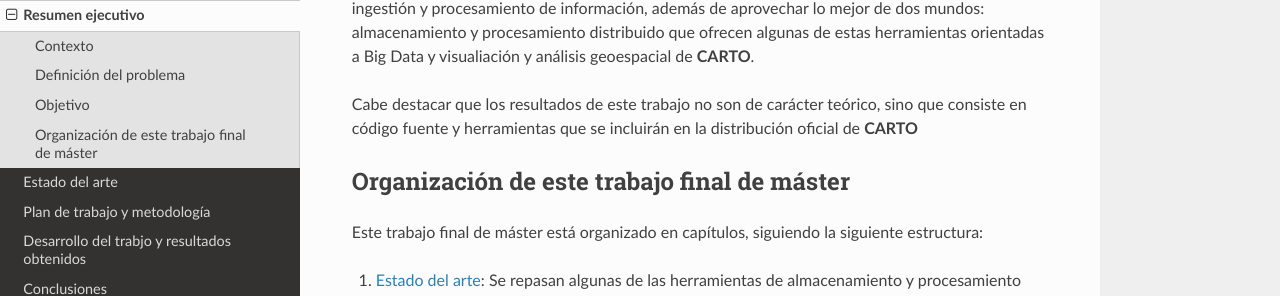
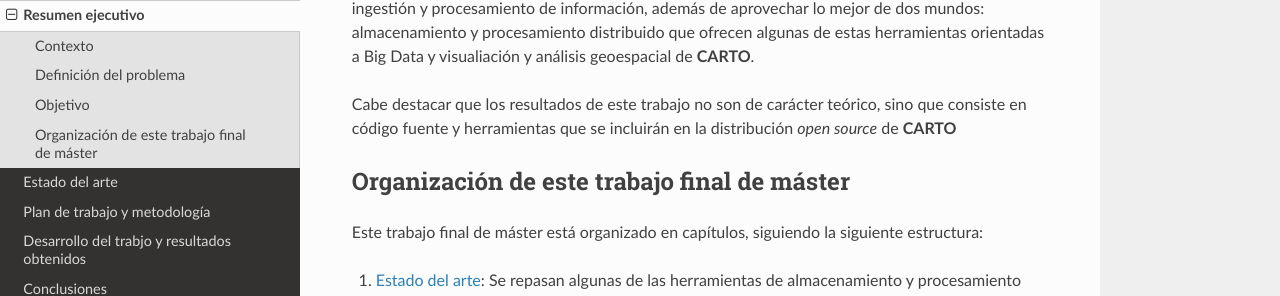
Before and after one commit to alrocar/TFM, a Sphinx documentation site: the page built from docs/source/tfm/01-abstract.rst, in a window 1280 px wide and 900 px high, scrolled down 1104 px. Shown: the part 163-459 px from the top of the window. Built offline with Sphinx 7.4.7 and the Read the Docs theme 2.0.0, drawn with Linux system fonts in a browser that asks for light colours.

Commit message:
add open source to the glossary

```diff
--- a/docs/source/tfm/01-abstract.rst
+++ b/docs/source/tfm/01-abstract.rst
@@ -35,7 +35,7 @@ El objetivo de este trabajo final de máster consiste en el desarrollo de conect
 
 Estos conectores para **CARTO** permitirán a las organizaciones mantener sus actuales flujos de ingestión y procesamiento de información, además de aprovechar lo mejor de dos mundos: almacenamiento y procesamiento distribuido que ofrecen algunas de estas herramientas orientadas a Big Data y visualiación y análisis geoespacial de **CARTO**.
 
-Cabe destacar que los resultados de este trabajo no son de carácter teórico, sino que consiste en código fuente y herramientas que se incluirán en la distribución oficial de **CARTO**
+Cabe destacar que los resultados de este trabajo no son de carácter teórico, sino que consiste en código fuente y herramientas que se incluirán en la distribución *open source* de **CARTO**
 
 Organización de este trabajo final de máster
 --------------------------------------------
--- a/docs/source/tfm/99-glosario.rst
+++ b/docs/source/tfm/99-glosario.rst
@@ -22,3 +22,6 @@ Location Intelligence
 
 NoSQL
 -----
+
+Open source
+-----------
```
